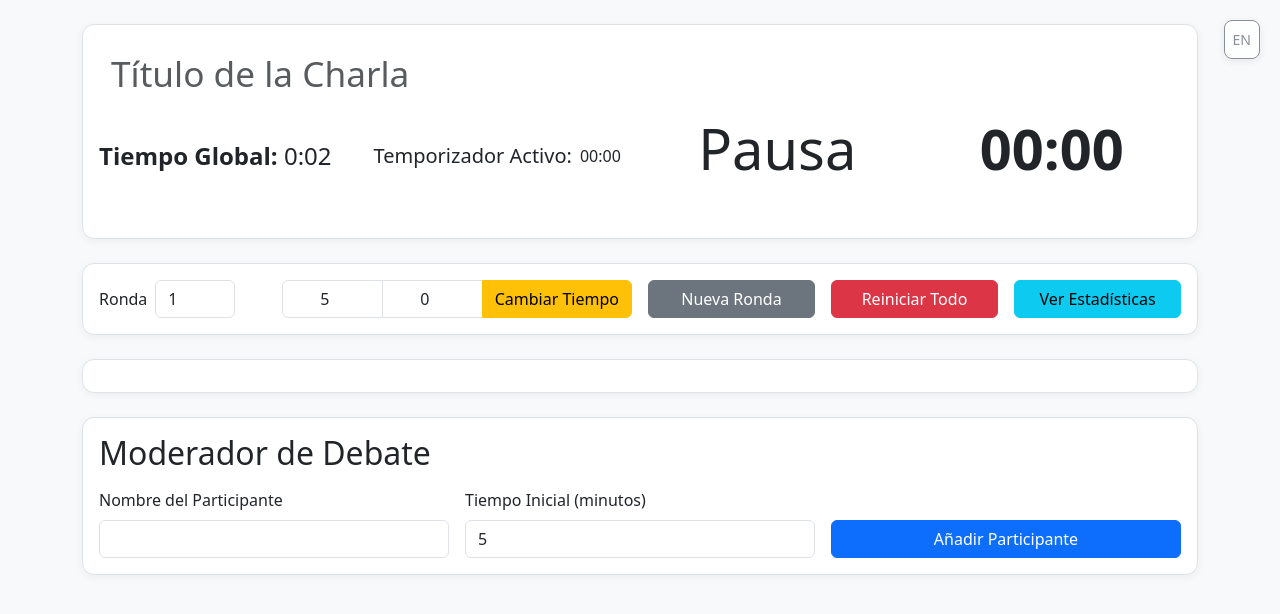
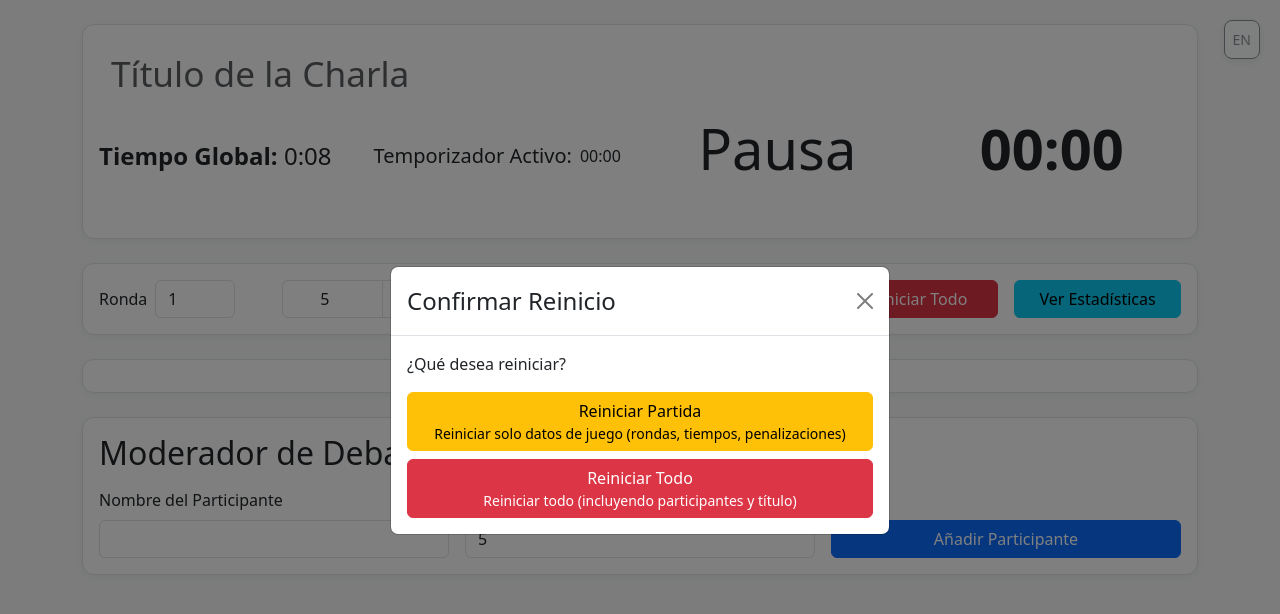
Before and after one commit to stevenvo780/debatesUtil, a React (Create React App) app: page / in a window 1280 px wide. Both pictures are taken after a click on the button "Reiniciar Todo". Shown: the top 614 px of the page. Built offline with nearby package versions, Linux system fonts and the light colour scheme; the HTML template or start-up script is replaced by a standard one.

Commit message:
Agregar funcionalidad de reinicio del juego con confirmación en modal y traducciones actualizadas

```diff
--- a/src/App.js
+++ b/src/App.js
@@ -1,7 +1,7 @@
 import React, { useEffect, useState } from "react"
 import { useDispatch, useSelector } from "react-redux"
 import "bootstrap/dist/css/bootstrap.min.css"
-import { Container, Button } from "react-bootstrap"
+import { Container, Button, Modal } from "react-bootstrap"
 import GlobalSessionCard from "./components/GlobalSessionCard"
 import ControlPanel from "./components/ControlPanel"
 import ParticipantsSection from "./components/ParticipantsSection"
@@ -20,6 +20,7 @@ import {
   setGlobalSession,
   setGlobalTitle,
   resetStore,
+  resetGame,    // Agregamos resetGame
   setLanguage
 } from "./store/debateSlice"
 import "./App.css"
@@ -36,6 +37,7 @@ export default function App() {
   const [editParticipantTime, setEditParticipantTime] = useState(1)
   const [statsContent, setStatsContent] = useState("")
   const [editParticipantPenalties, setEditParticipantPenalties] = useState(0)
+  const [showResetModal, setShowResetModal] = useState(false)
 
   const t = (key) => translations[data.language][key]
 
@@ -230,6 +232,20 @@ export default function App() {
     setShowStatsModal(true)
   }
 
+  function handleResetConfirmation() {
+    setShowResetModal(true)
+  }
+
+  function handleResetGame() {
+    dispatch(resetGame())
+    setShowResetModal(false)
+  }
+
+  function handleResetAll() {
+    dispatch(resetStore())
+    setShowResetModal(false)
+  }
+
   const { activeTimeLeft, activeTimer } = useTimerLogic(data)
   const activeParticipant = data.participants.find((p) => p.id === data.activeParticipantId)
 
@@ -259,7 +275,7 @@ export default function App() {
           round={data.round}
           updateRoundValue={handleUpdateRound}
           newRound={handleNewRound}
-          resetStorage={() => dispatch(resetStore())}
+          resetStorage={handleResetConfirmation}
           showStats={showStats}
           globalTimeInput={data.globalTimeInput}
           setGlobalTimeInput={(val) => dispatch(setGlobalTimeInput(val))}
@@ -305,6 +321,24 @@ export default function App() {
         currentPenalties={editParticipantPenalties}
         onPenaltyChange={handlePenaltyChange}
       />
+      <Modal show={showResetModal} onHide={() => setShowResetModal(false)} centered>
+        <Modal.Header closeButton>
+          <Modal.Title>{t('resetConfirmTitle')}</Modal.Title>
+        </Modal.Header>
+        <Modal.Body>
+          <p>{t('resetConfirmMessage')}</p>
+          <div className="d-grid gap-2">
+            <Button variant="warning" onClick={handleResetGame}>
+              {t('resetGame')}
+              <small className="d-block">{t('resetGameDescription')}</small>
+            </Button>
+            <Button variant="danger" onClick={handleResetAll}>
+              {t('resetAll')}
+              <small className="d-block">{t('resetAllDescription')}</small>
+            </Button>
+          </div>
+        </Modal.Body>
+      </Modal>
     </>
   )
 }
--- a/src/components/ActiveTimerSection.js
+++ b/src/components/ActiveTimerSection.js
@@ -40,7 +40,7 @@ export default function ActiveTimerSection({
       </Row>
       <div style={{ textAlign: "center", marginBottom: "1rem" }}>
         <div style={{ fontSize: "1.5rem" }}>
-          {activeParticipant ? activeParticipant.name : "No Active Participant"}
+          {activeParticipant ? activeParticipant.name : "Pause"}
         </div>
         <div style={{ fontSize: "2.5rem", fontWeight: "bold" }}>
           {activeTimeLeft}
--- a/src/store/debateSlice.js
+++ b/src/store/debateSlice.js
@@ -83,6 +83,27 @@ export const debateSlice = createSlice({
         initialTime: savedInitialTime,
         globalSessionStart: Date.now()
       }
+    },
+    resetGame: (state) => {
+      const savedTimeInput = state.globalTimeInput;
+      const savedInitialTime = state.initialTime;
+      const savedParticipants = state.participants.map(p => ({
+        ...p,
+        timeLeft: p.initialTime * 60,
+        totalUsed: 0,
+        roundTimes: {},
+        penalties: 0
+      }));
+      const savedTitle = state.globalSessionTitle;
+
+      return {
+        ...initialState,
+        globalTimeInput: savedTimeInput,
+        initialTime: savedInitialTime,
+        globalSessionStart: Date.now(),
+        globalSessionTitle: savedTitle,
+        participants: savedParticipants
+      };
     }
   }
 })
@@ -99,7 +120,8 @@ export const {
   setGlobalSession,
   setGlobalTitle,
   setLanguage,
-  resetStore
+  resetStore,
+  resetGame
 } = debateSlice.actions
 
 export default debateSlice.reducer
--- a/src/translations.js
+++ b/src/translations.js
@@ -14,7 +14,7 @@ export const translations = {
     remove: "Remove",
     globalTime: "Global Time",
     activeTimer: "Active Timer",
-    noActiveParticipant: "No Active Participant",
+    noActiveParticipant: "Pause",
     chatTitle: "Talk Title",
     round: "Round",
     newRound: "New Round",
@@ -29,7 +29,13 @@ export const translations = {
     save: "Save",
     close: "Close",
     statsTitle: "Session Stats",
-    participant: "Interventions"
+    participant: "Interventions",
+    resetConfirmTitle: "Reset Confirmation",
+    resetConfirmMessage: "What would you like to reset?",
+    resetGame: "Reset Game",
+    resetAll: "Reset All",
+    resetGameDescription: "Reset only game data (rounds, times, penalties)",
+    resetAllDescription: "Reset everything (including participants and title)"
   },
   es: {
     title: "Moderador de Debate",
@@ -61,6 +67,12 @@ export const translations = {
     save: "Guardar",
     close: "Cerrar",
     statsTitle: "Estadísticas de Sesión",
-    participant: "Intervenciones"
+    participant: "Intervenciones",
+    resetConfirmTitle: "Confirmar Reinicio",
+    resetConfirmMessage: "¿Qué desea reiniciar?",
+    resetGame: "Reiniciar Partida",
+    resetAll: "Reiniciar Todo",
+    resetGameDescription: "Reiniciar solo datos de juego (rondas, tiempos, penalizaciones)",
+    resetAllDescription: "Reiniciar todo (incluyendo participantes y título)"
   }
 }
```
